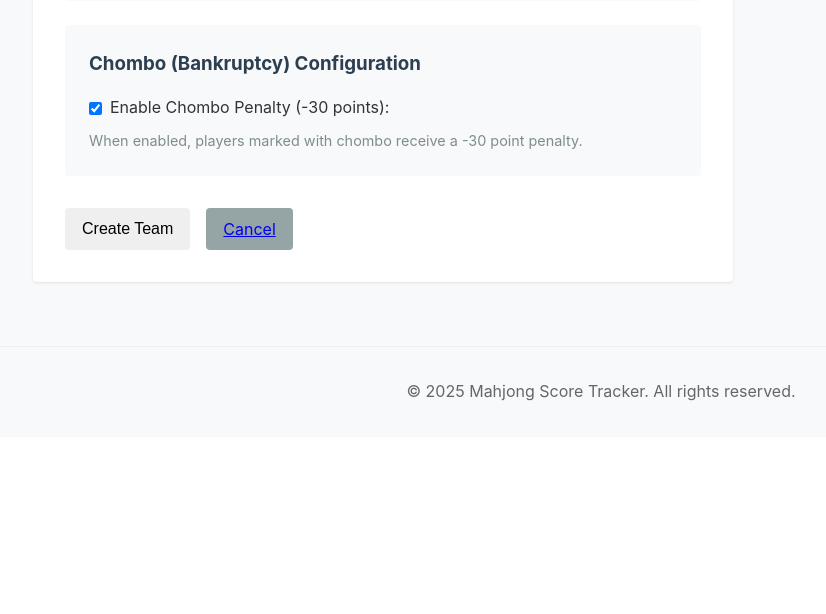
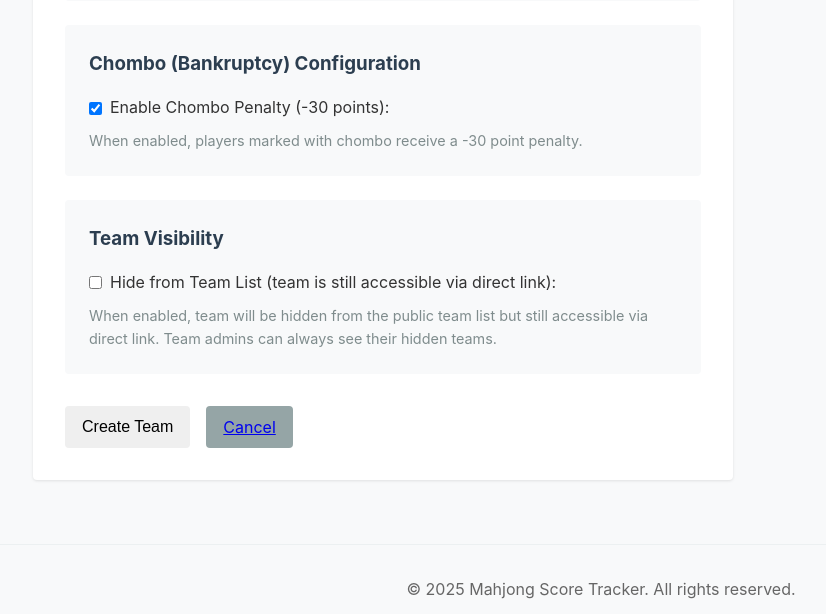
Before and after one commit to yuriko-aya/janki, a Django app: page /teams/create/ in a window 1280 px wide. Shown: the part 872-1486 px from the top of the page, without its empty margins (39-865 px from the left). Before the commit the page ends 1273 px from the top, so only its background shows below. Run offline with Django 5.2, Linux system fonts and the light colour scheme; the visitor is signed in with stand-in values (Sample User, id 1).

Commit message:
update team hide feature

```diff
--- a/teams/views.py
+++ b/teams/views.py
@@ -26,8 +26,16 @@ class TeamListView(ListView):
     paginate_by = 20
 
     def get_queryset(self):
-        # Exclude hidden teams from public list
-        return Team.objects.filter(hidden=False)
+        # Show all public teams, plus hidden teams where user is admin
+        queryset = Team.objects.filter(hidden=False)
+
+        if self.request.user.is_authenticated:
+            # Include hidden teams where user is admin
+            admin_team_ids = TeamAdmin.objects.filter(user=self.request.user).values_list('team_id', flat=True)
+            hidden_admin_teams = Team.objects.filter(id__in=admin_team_ids, hidden=True)
+            queryset = queryset | hidden_admin_teams
+
+        return queryset.distinct().order_by('-created_at')
 
     def get_context_data(self, **kwargs):
         context = super().get_context_data(**kwargs)
--- a/templates/teams/team_form.html
+++ b/templates/teams/team_form.html
@@ -139,6 +139,25 @@
             </div>
         </div>
 
+        <!-- Visibility Configuration -->
+        <div style="margin-top: 1.5rem; padding: 1.5rem; background-color: #f8f9fa; border-radius: 4px;">
+            <h3 style="margin-top: 0; margin-bottom: 1rem; color: #2c3e50;">Team Visibility</h3>
+            <div class="form-group">
+                <div style="display: flex; align-items: center; gap: 0.5rem;">
+                    {{ form.hidden }}
+                    {{ form.hidden.label_tag }}
+                </div>
+                <p style="color: #7f8c8d; font-size: 0.9rem; margin-top: 0.5rem;">When enabled, team will be hidden from the public team list but still accessible via direct link. Team admins can always see their hidden teams.</p>
+                {% if form.hidden.errors %}
+                    <div style="color: #e74c3c; margin-top: 0.5rem;">
+                        {% for error in form.hidden.errors %}
+                            <p>{{ error }}</p>
+                        {% endfor %}
+                    </div>
+                {% endif %}
+            </div>
+        </div>
+
         <div style="margin-top: 2rem; display: flex; gap: 1rem;">
             <button type="submit" class="btn">{% if form.instance.pk %}Update Team{% else %}Create Team{% endif %}</button>
             <a href="{% url 'teams:team_list' %}" class="btn" style="background-color: #95a5a6;">Cancel</a>
--- a/templates/teams/team_list.html
+++ b/templates/teams/team_list.html
@@ -23,6 +23,9 @@
                     <a href="{% url 'teams:team_detail' slug=team.slug %}" style="color: #2c3e50; text-decoration: none;">
                         {{ team.name }}
                     </a>
+                    {% if team.hidden and team.id in user_admin_team_ids %}
+                        <span style="background-color: #f39c12; color: white; padding: 0.25rem 0.5rem; border-radius: 4px; font-size: 0.7rem; margin-left: 0.5rem;">HIDDEN</span>
+                    {% endif %}
                 </h2>
                 <p style="margin-bottom: 0.5rem;"><strong>Members:</strong> {{ team.members.count }}</p>
                 <p style="margin-bottom: 1rem;"><strong>Created:</strong> {{ team.created_at|date:"M d, Y" }}</p>
```
